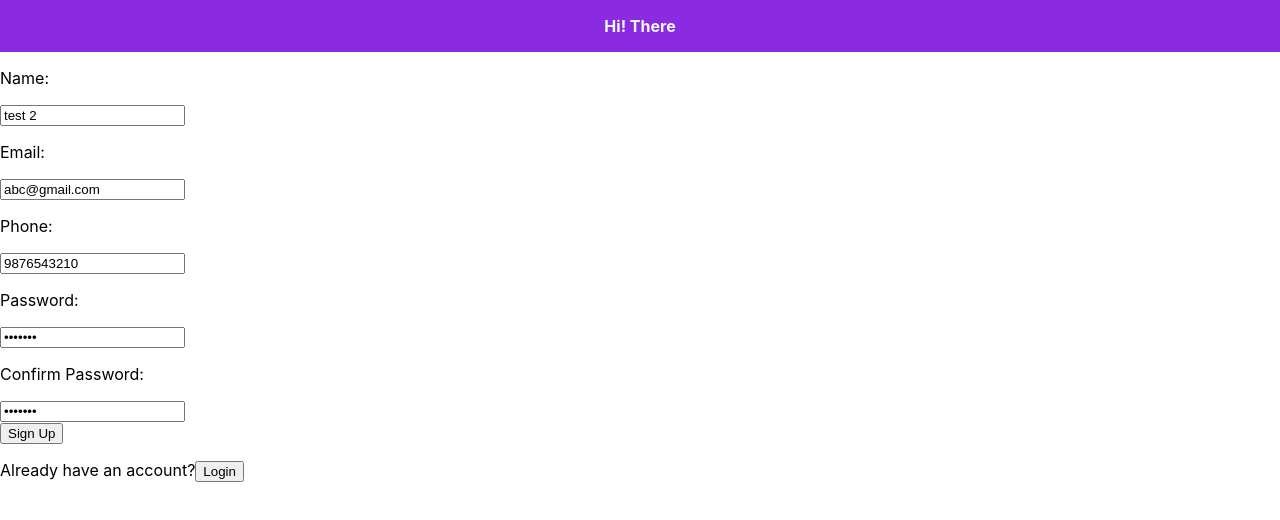
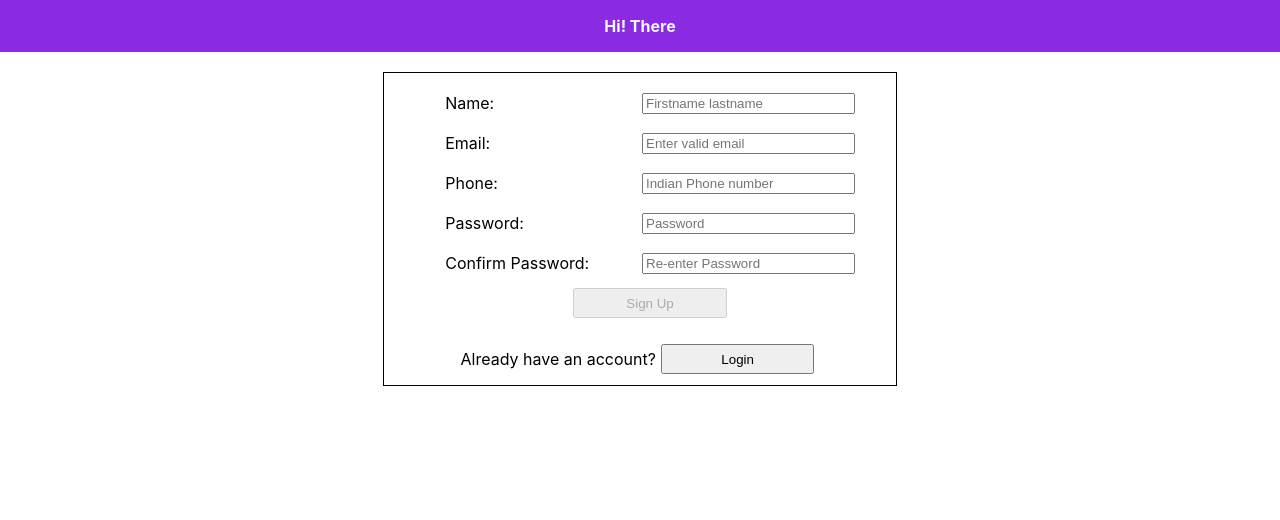
Before and after one commit to rajkumardas2701/business-tracker-frontend, a React (Create React App) app: page / in a window 1280 px wide. Both pictures are taken after a click on the button "Sign Up". Shown: the top 520 px of the page. Built offline with nearby package versions, Linux system fonts and the light colour scheme.

Commit message:
add style for login and sign up page

```diff
--- a/src/components/Login.js
+++ b/src/components/Login.js
@@ -1,22 +1,30 @@
-import { useState, useContext } from 'react';
+import { useState, useContext, useEffect } from 'react';
 import authCall from '../utils/apiCalls';
 import SessionContext from '../contexts/SessionContext';
+import '../styles/AuthForm.css';
 
 const Login = () => {
   const [phone, setPhone] = useState('');
   const [password, setPassword] = useState('');
-  const { setSessionDetails } = useContext(SessionContext);
+  const [showMessage, setShowMessage] = useState(false);
+  const { sessionDetails, setSessionDetails } = useContext(SessionContext);
   const handleSubmit = (e) => {
     const user = { phone, password };
     authCall(user, setSessionDetails, 'login');
     e.preventDefault();
   };
 
+  useEffect(() => {
+    setShowMessage(true);
+    setTimeout(() => {
+      setShowMessage(false);
+    }, 5000);
+  }, [sessionDetails]);
+
   return (
-    <div>
-
+    <div className="form-container">
       <form onSubmit={handleSubmit}>
-        <div>
+        <div className="form-elements">
           <p>
             Phone:
           </p>
@@ -30,7 +38,7 @@ const Login = () => {
           />
         </div>
 
-        <div>
+        <div className="form-elements">
           <p>
             Password:
           </p>
@@ -44,7 +52,8 @@ const Login = () => {
           />
         </div>
 
-        <button type="submit">Sign In</button>
+        <button type="submit" className="form-btn">Sign In</button>
+        {showMessage && sessionDetails.message !== '' && <p style={{ color: 'red' }}>{sessionDetails.message}</p>}
 
       </form>
     </div>
--- a/src/components/SignUp.js
+++ b/src/components/SignUp.js
@@ -1,14 +1,17 @@
-import { useContext, useState } from 'react';
+import { useContext, useState, useEffect } from 'react';
 import SessionContext from '../contexts/SessionContext';
 import authCall from '../utils/apiCalls';
+import '../styles/AuthForm.css';
 
 const Signup = () => {
-  const [phone, setPhone] = useState('9876543210');
-  const [name, setName] = useState('test 2');
-  const [password, setPassword] = useState('abc@123');
-  const [confirmPassword, setConfirmPassword] = useState('abc@123');
-  const [email, setEmail] = useState('abc@gmail.com');
-  const { setSessionDetails } = useContext(SessionContext);
+  const [phone, setPhone] = useState('');
+  const [name, setName] = useState('');
+  const [password, setPassword] = useState('');
+  const [confirmPassword, setConfirmPassword] = useState('');
+  const [email, setEmail] = useState('');
+  const [showMessage, setShowMessage] = useState(false);
+  const [isDisabled, setIsDisabled] = useState(true);
+  const { sessionDetails, setSessionDetails } = useContext(SessionContext);
 
   const handleSubmit = (e) => {
     const user = {
@@ -18,10 +21,21 @@ const Signup = () => {
     e.preventDefault();
   };
 
+  useEffect(() => {
+    setShowMessage(true);
+    setTimeout(() => setShowMessage(false), 5000);
+  }, [sessionDetails]);
+
+  function handleConfirmPassword(e) {
+    e.preventDefault();
+    setConfirmPassword(e.target.value);
+    setIsDisabled(!(e.target.value === password));
+  }
+
   return (
-    <div>
+    <div className="form-container">
       <form onSubmit={handleSubmit}>
-        <div>
+        <div className="form-elements">
           <p>
             Name:
           </p>
@@ -35,7 +49,7 @@ const Signup = () => {
           />
         </div>
 
-        <div>
+        <div className="form-elements">
           <p>
             Email:
           </p>
@@ -47,7 +61,7 @@ const Signup = () => {
             onChange={(e) => setEmail(e.target.value)}
           />
         </div>
-        <div>
+        <div className="form-elements">
           <p>
             Phone:
           </p>
@@ -61,7 +75,7 @@ const Signup = () => {
           />
         </div>
 
-        <div>
+        <div className="form-elements">
           <p>
             Password:
           </p>
@@ -75,7 +89,7 @@ const Signup = () => {
           />
         </div>
 
-        <div>
+        <div className="form-elements">
           <p>
             Confirm Password:
           </p>
@@ -84,13 +98,13 @@ const Signup = () => {
             type="password"
             name="confirmPassword"
             value={confirmPassword}
-            onChange={(e) => setConfirmPassword(e.target.value)}
+            onChange={(e) => handleConfirmPassword(e)}
             required
           />
         </div>
-
-        <button type="submit">Sign Up</button>
-
+        <button type="submit" className="form-btn" disabled={isDisabled}>Sign Up</button>
+        {isDisabled && confirmPassword !== '' && <p style={{ color: 'red' }}>Passwords don&apos;t match</p>}
+        {showMessage && sessionDetails.message !== '' && <p style={{ color: 'red' }}>{sessionDetails.message}</p>}
       </form>
     </div>
   );
--- a/src/containers/Auth.js
+++ b/src/containers/Auth.js
@@ -1,6 +1,7 @@
 import { useState } from 'react';
 import Login from '../components/Login';
 import Signup from '../components/SignUp';
+import '../styles/Auth.css';
 
 const Auth = () => {
   const [loginType, setLoginType] = useState(true);
@@ -11,25 +12,25 @@ const Auth = () => {
   };
 
   return (
-    <div>
+    <div className="Auth-body">
       {loginType ? <Login />
         : <Signup />}
       {
       loginType
         ? (
-          <div>
+          <div className="switch-auth">
             <p>
               Don&apos;t have an account?
-              <button type="submit" onClick={switchAuthType}>Sign Up</button>
             </p>
+            <button type="submit" className="form-btn" onClick={switchAuthType}>Sign Up</button>
           </div>
         )
         : (
-          <div>
+          <div className="switch-auth">
             <p>
               Already have an account?
-              <button type="submit" onClick={switchAuthType}>Login</button>
             </p>
+            <button type="submit" className="form-btn" onClick={switchAuthType}>Login</button>
           </div>
         )
     }
--- /dev/null
+++ b/src/styles/Auth.css
@@ -0,0 +1,23 @@
+.Auth-body {
+  border: 1px solid black;
+  display: flex;
+  flex-direction: column;
+  margin: 20px auto;
+  width: 40%;
+  align-items: center;
+}
+
+.form-btn {
+  width: 30%;
+  height: 30px;
+  justify-self: center;
+  margin: 5px;
+}
+
+.switch-auth {
+  width: 100%;
+  display: flex;
+  flex-direction: row;
+  align-items: center;
+  justify-content: center;
+}
--- /dev/null
+++ b/src/styles/AuthForm.css
@@ -0,0 +1,30 @@
+.form-container {
+  width: 100%;
+}
+
+.form-container > form {
+  display: flex;
+  flex-direction: column;
+  margin: 10px;
+  width: 100%;
+  align-items: center;
+}
+
+.form-elements {
+  display: flex;
+  flex-direction: row;
+  justify-content: space-between;
+  width: 80%;
+  height: 40px;
+  align-items: center;
+}
+
+.form-elements > input {
+  width: 50%;
+}
+
+.form-btn {
+  width: 30%;
+  height: 30px;
+  justify-self: center;
+}
```
